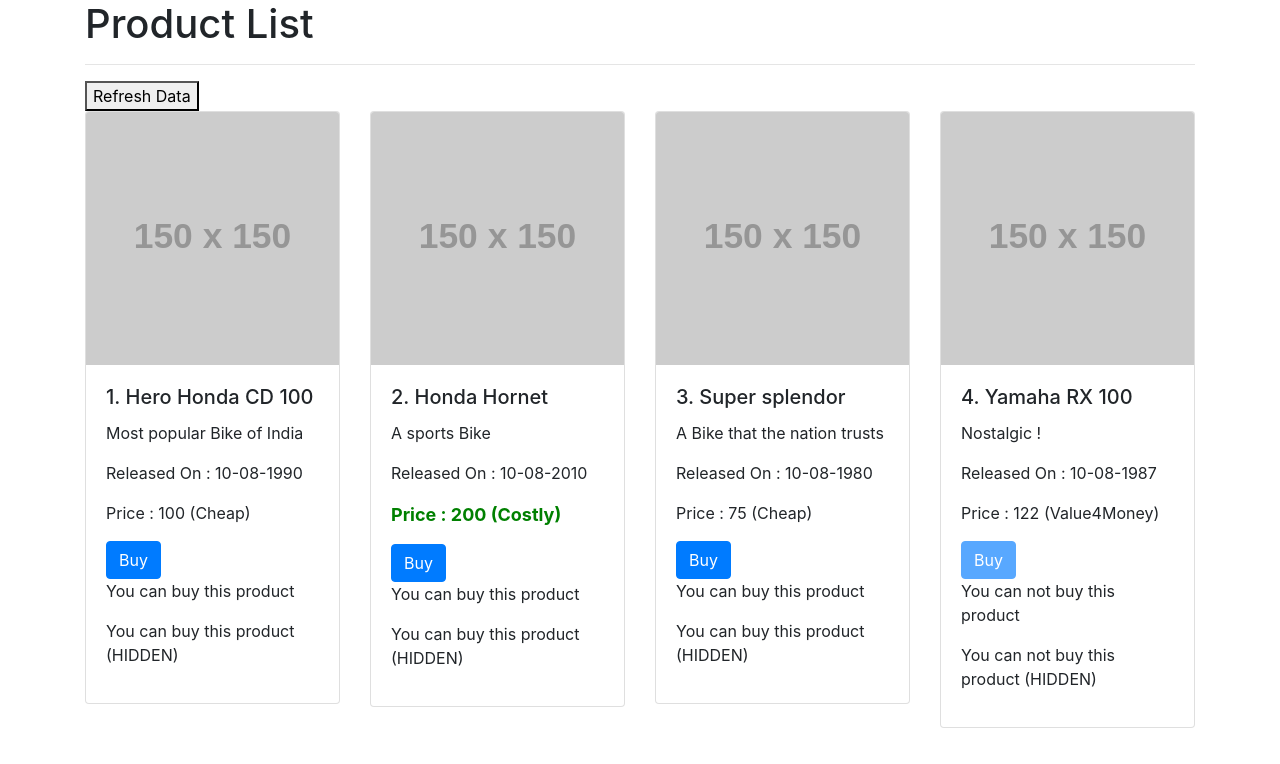
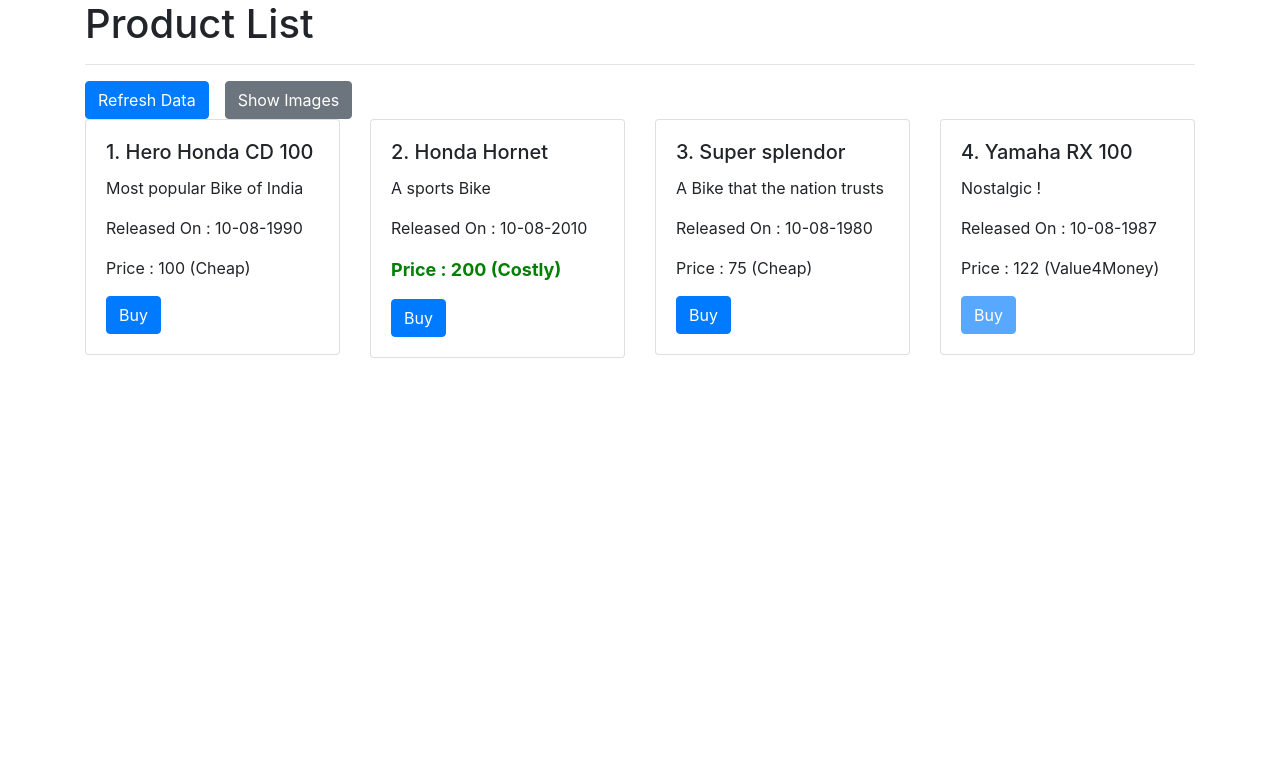
Before and after one commit to Rahuldevdurg/demo-batch2, an Angular app in the folder angular-demo/: page / in a window 1280 px wide. Shown: the top 764 px of the page. Built offline with nearby package versions, Linux system fonts and the light colour scheme.

Commit message:
event binding

```diff
--- a/angular-demo/src/app/product-list/product-list.component.html
+++ b/angular-demo/src/app/product-list/product-list.component.html
@@ -1,33 +1,24 @@
 <h1>{{title}}</h1>
 <hr>
-<button (click)='refreshData()'>Refresh Data</button>
+<button class="btn btn-primary mr-3" (click)='refreshData()'>Refresh Data</button>
+<button class="btn btn-secondary" (click)="toggleImage()">{{showImages ? 'Hide':'Show'}} Images</button>
 <div class="row" *ngIf="products?.length; else noProducts">
 
   <div class="col-md-3" *ngFor="let product of products;let i= index;trackBy:trackByName">
     <div class="card">
-      <img class="card-img-top" [src]="product.imageUrl" alt="Card image cap" [title]="product.productName">
+      <img class="card-img-top" *ngIf="showImages" [src]="product.imageUrl" alt="Card image cap"
+        [title]="product.productName">
       <div class="card-body">
         <h5 class="card-title">{{i+1}}. {{product.productName}}</h5>
         <p class="card-text">{{product.description}}</p>
         <p class="card-text">Released On : {{product.releaseDate}}</p>
-        <p class="card-text" [ngSwitch]='true' [ngClass]="getClassesForProduct(product)">
+        <p class="card-text" [ngSwitch]=' true' [ngClass]="getClassesForProduct(product)">
           Price : {{product.price}}
           <span *ngSwitchCase='product.price >=200'>(Costly)</span>
           <span *ngSwitchCase='product.price <= 100'>(Cheap)</span>
           <span *ngSwitchDefault>(Value4Money)</span>
         </p>
-        <button class="btn btn-primary" [disabled]='!product.isActive'>Buy</button>
-
-
-
-        <p *ngIf='product.isActive'>You can buy this product</p>
-        <p *ngIf='!product.isActive'>You can not buy this product</p>
-
-
-        <p [hidden]='!product.isActive'>You can buy this product (HIDDEN)</p>
-        <p [hidden]='product.isActive'>You can not buy this product (HIDDEN)</p>
-
-
+        <button class="btn btn-primary" [disabled]='!product.isActive' (click)="buyProduct(product)">Buy</button>
       </div>
     </div>
   </div>
--- a/angular-demo/src/app/product-list/product-list.component.ts
+++ b/angular-demo/src/app/product-list/product-list.component.ts
@@ -9,6 +9,8 @@
 export class ProductListComponent implements OnInit {
   title: string = 'Product List';
   products: IProduct[];
+  showImages: boolean = false;
+
   constructor() {
     this.products = [
       {
@@ -125,4 +127,12 @@
       return {};
     }
   }
+
+  buyProduct(product: IProduct) {
+    console.log('Buying initiated for ' + product.productName);
+  }
+
+  toggleImage() {
+    this.showImages = !this.showImages;
+  }
 }
```
